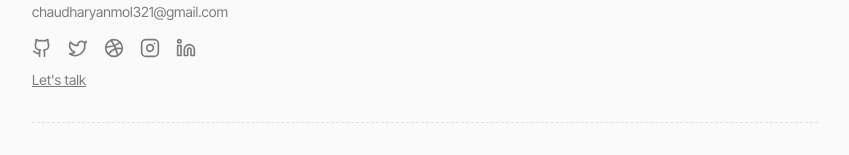
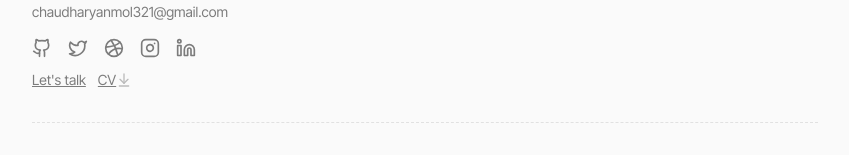
Before and after one commit to 4nmolChaudhary/portfolio-v2, a Next.js app: page / in a window 1280 px wide. Shown: the part 2359-2514 px from the top of the page, without its empty margins (215-1064 px from the left). Built offline with nearby package versions, Linux system fonts and the light colour scheme.

Commit message:
feat : added resume for download

```diff
--- a/src/components/connect.tsx
+++ b/src/components/connect.tsx
@@ -3,9 +3,18 @@ import React from 'react'
 import MonoFont from '@/components/ui/mono-font'
 
 import { socials } from '@/constants/socials'
+import { ArrowDownToLine } from 'lucide-react'
+import { CV_DOWNLOAD_LINK, CAL_COM_CALL_LINK } from '@/constants/others'
 
 const Connect = () => {
   const handleOnSocialLinkClick = (link: string) => window.open(link, '_')
+  const handleDownloadCV = async () => {
+    try {
+      const link = document.createElement('a')
+      link.href = CV_DOWNLOAD_LINK
+      link.click()
+    } catch (error) {}
+  }
   return (
     <div className='pt-6 mb-8 '>
       <MonoFont text={`let's get in touch`} />
@@ -21,8 +30,14 @@ const Connect = () => {
           <Icon onClick={() => handleOnSocialLinkClick(link)} key={title} size={20} className='opacity-50 cursor-pointer hover:opacity-75' />
         ))}
       </div>
-      <div onClick={() => handleOnSocialLinkClick('https://cal.com/anmol-chaudhary/30min')} className='flex text-sm opacity-50 underline cursor-pointer hover:opacity-75'>
-        <span>{`Let's talk`}</span>
+      <div className='flex items-center gap-3'>
+        <div onClick={() => handleOnSocialLinkClick(CAL_COM_CALL_LINK)} className='flex text-sm opacity-50 underline cursor-pointer hover:opacity-75'>
+          <span>{`Let's talk`}</span>
+        </div>
+        <div onClick={handleDownloadCV} className='flex items-center text-sm opacity-50 underline cursor-pointer hover:opacity-75'>
+          <span>{`CV`}</span>
+          <ArrowDownToLine size={16} className='opacity-50' />
+        </div>
       </div>
     </div>
   )
--- /dev/null
+++ b/src/constants/others.ts
@@ -0,0 +1,2 @@
+export const CV_DOWNLOAD_LINK = 'https://raw.githubusercontent.com/4nmolChaudhary/Resume/main/CV_ANMOL_CHAUDHARY.pdf'
+export const CAL_COM_CALL_LINK = 'https://cal.com/anmol-chaudhary/30min'
```
